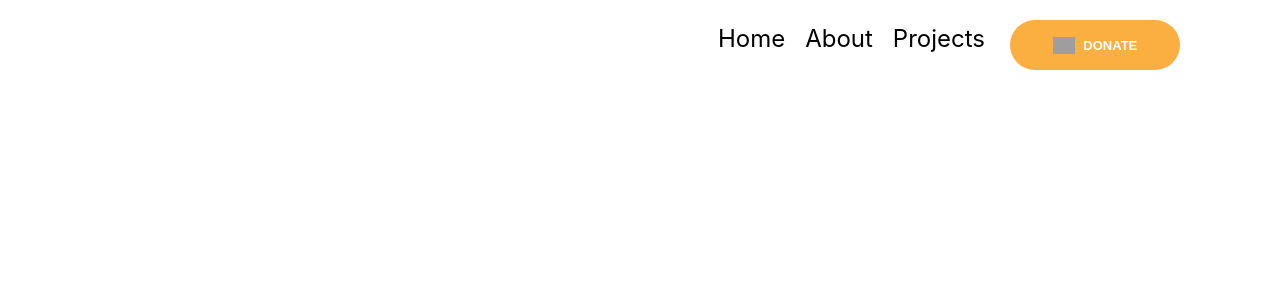
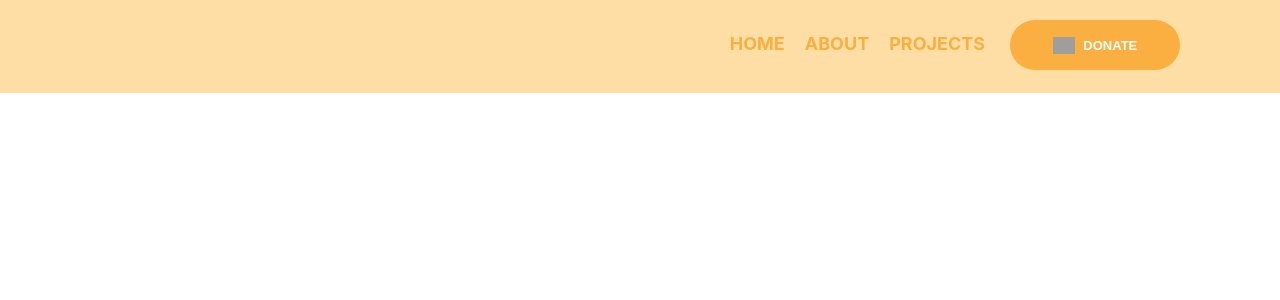
Before and after one commit to oakeef/huge_website, a React (Create React App) app: page / in a window 1280 px wide. Shown: the top 300 px of the page. Built offline with nearby package versions, Linux system fonts and the light colour scheme; grey boxes are pictures that could not be loaded.

Commit message:
played around with color themes for navbar/header

```diff
--- a/src/Components/Header/Header.css
+++ b/src/Components/Header/Header.css
@@ -1,4 +1,6 @@
 .headerContainer {
+    background-color: #ffdea5;
     display: flex;
     flex-direction: row-reverse;
+    height: 93px;
 }
--- a/src/Components/NavBar/NavBar.js
+++ b/src/Components/NavBar/NavBar.js
@@ -6,9 +6,9 @@ export default function NavBar() {
     return (
         <div className="navContainer">
             <ul className="navLinks">
-                <li className="navLink">Home</li>
-                <li className="navLink">About</li>
-                <li className="navLink">Projects</li>
+                <li className="navLink">HOME</li>
+                <li className="navLink">ABOUT</li>
+                <li className="navLink">PROJECTS</li>
             </ul>
             <button>
                 <img className="logo" src={patreon} alt="logo" />
--- a/src/Components/NavBar/Navbar.css
+++ b/src/Components/NavBar/Navbar.css
@@ -24,11 +24,13 @@ button {
 }
 
 .navLinks {
+    color: #fab040;
     display: flex;
     flex-direction: row;
-    font-size: x-large;
+    font-size: large;
+    font-weight: bolder;
     list-style: none;
-    padding-right: 15px;
+    padding: 15px 15px 0 0;
 }
 
 .navLink {
@@ -36,5 +38,9 @@ button {
 }
 
 .navLink:hover {
+    text-decoration: underline;
+}
+
+.navLink:hover {
     font-weight: bold;
 }
```
